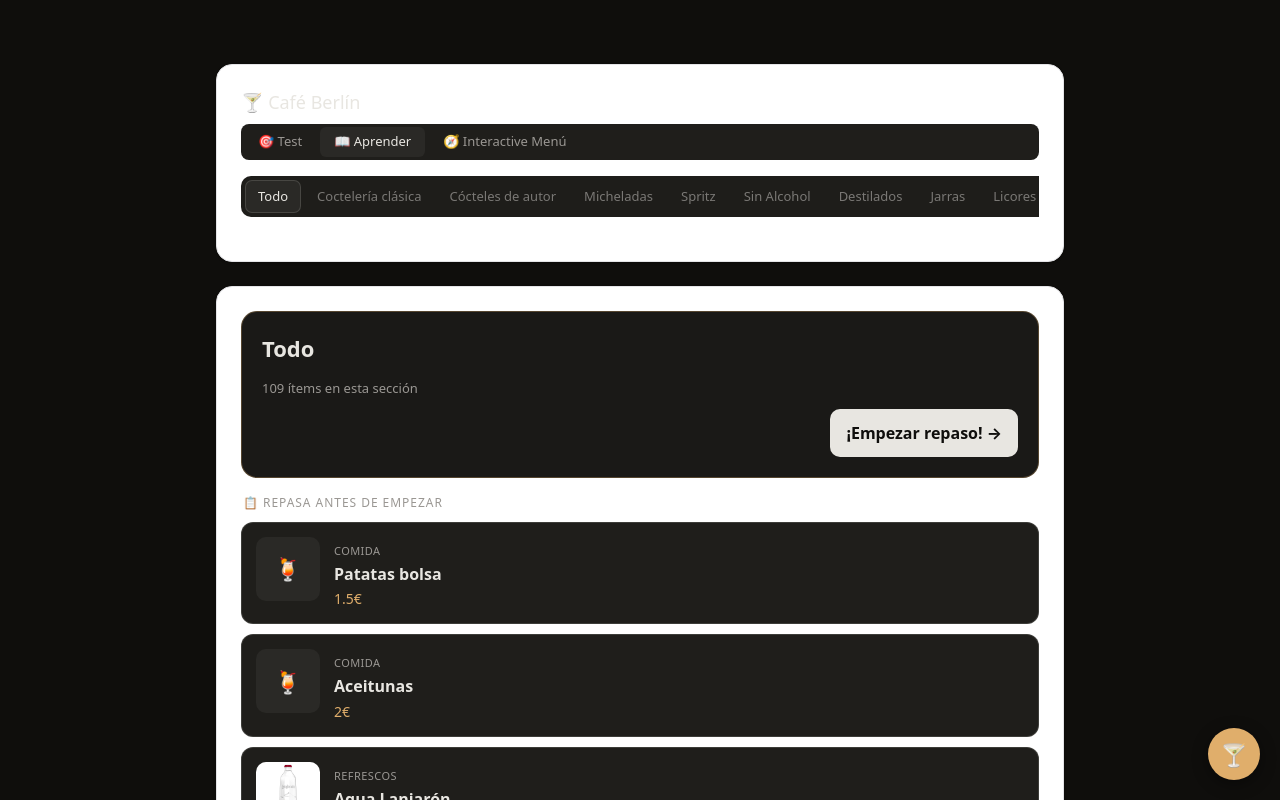
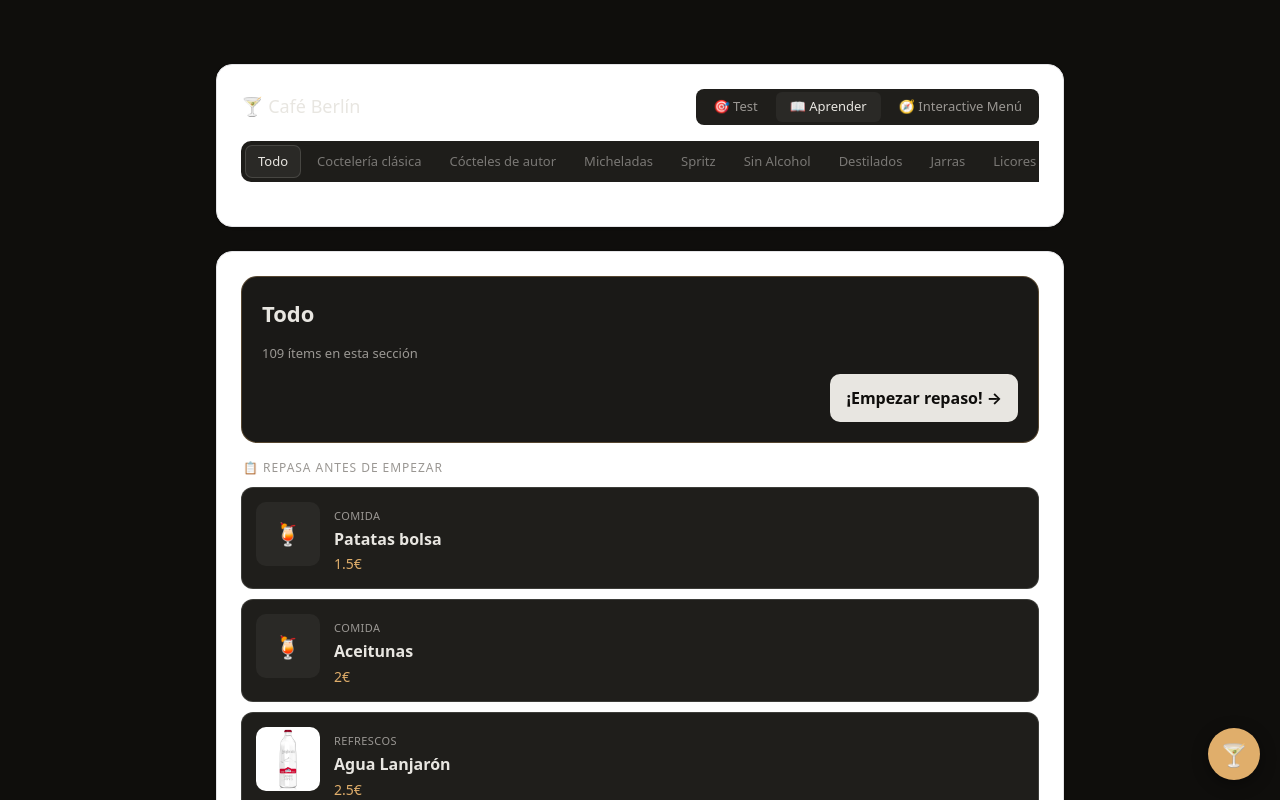
Before and after one commit to MarieBerezhna/berlin_bartender, a Next.js app: page / in a window 1280 px wide. Shown: the top 800 px of the page. Built offline with nearby package versions, Linux system fonts and the light colour scheme.

Commit message:
header top fix

```diff
--- a/app/components/layout/Header.tsx
+++ b/app/components/layout/Header.tsx
@@ -7,8 +7,9 @@ type HeaderProps = {
 
 export default function Header({ mode, onModeChange }: HeaderProps) {
 	return (
-		<div style={{ marginBottom: "1rem" }}>
-			<h1 style={{ marginBottom: "0.5rem" }}>🍸 Café Berlín</h1>
+		<div className="header-top">
+			<div className="header-main">
+				<h1>🍸 Café Berlín</h1>
 				<div className="mode-switch" id="modeSwitch">
 					<button
 						className={`mode-btn${mode === "test" ? " active" : ""}`}
@@ -33,5 +34,6 @@ export default function Header({ mode, onModeChange }: HeaderProps) {
 					</button>
 				</div>
 			</div>
+		</div>
 	);
 }
--- a/app/globals.css
+++ b/app/globals.css
@@ -73,6 +73,13 @@ h1{font-size:18px;font-weight:500;margin-bottom:1rem;color:#e8e6e1}
 .mode-switch{display:flex;gap:4px;background:#1f1e1b;border-radius:8px;padding:3px}
 .mode-btn{padding:5px 14px;border-radius:6px;border:none;background:transparent;font-size:13px;color:#9a9793;cursor:pointer;transition:all .15s}
 .mode-btn.active{background:#2a2926;color:#e8e6e1;font-weight:500}
+.header-top{margin-bottom:1rem}
+.header-main{display:flex;flex-direction:column;gap:.5rem}
+.header-main h1{margin-bottom:0}
+@media (min-width: 780px){
+  .header-main{flex-direction:row;align-items:center;justify-content:space-between;gap:1rem}
+  .header-main h1{white-space:nowrap}
+}
 .learn-card{background:#1f1e1b;border:0.5px solid rgba(232,230,225,0.12);border-radius:12px;padding:1.25rem;margin-bottom:1rem}
 .learn-name{font-size:20px;font-weight:600;color:#e8e6e1;margin-bottom:1rem;text-align:center}
 .learn-price{font-size:14px;font-weight:600;color:#E0AE6B}
```
Lines whose indentation alone changed are shown as unchanged.
